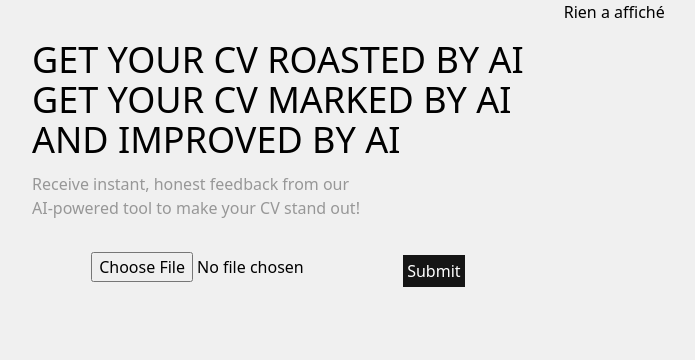
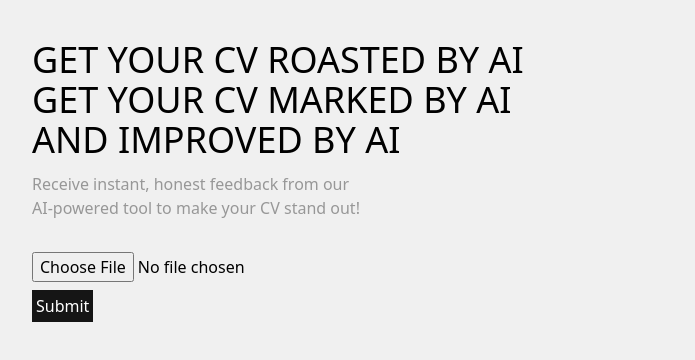
Before and after one commit to donia-fioklou/front-roast-cv, a React (Create React App) app: page / in a window 1280 px wide. Shown: the top 360 px of the page, without its empty margins (8-703 px from the left). Built offline with nearby package versions, Linux system fonts and the light colour scheme.

Commit message:
no change

```diff
--- a/src/App.js
+++ b/src/App.js
@@ -1,13 +1,11 @@
 import "./App.css";
 import { useState } from "react";
 function App() {
-  const api_url = 'https://back-roast-cv.onrender.com/roast_cv';
 
-  const [filePath, setFilePath] = useState(null);
+  const [filePath, setFilePath] = useState('');
 
   const handleFileChange = (event) => {
-    const newFilePath = event.target.value[0];
-
+    const newFilePath = event.target.value;
 
     // Validate if the file path ends with ".pdf"
     if (newFilePath.endsWith('.pdf')) {
@@ -18,32 +16,6 @@ function App() {
       alert('Please enter a valid PDF file path.');
     }
   };
-
-  const [roastResponse,setRoastResponse] = useState('')
-  const handleSubmit = async () => {
-
-
-    try {
-      const formData = new FormData();
-      formData.append('cv', filePath); // Replace 'file' with the desired field name in your backend
-      console.log('formData',formData);
-      console.log('formData',formData);
-
-      const response = await fetch(api_url, { // Replace with your backend endpoint
-        method: 'POST',
-        body: formData
-      });
-      const data = await response.json();
-      setRoastResponse(data.roaster_response)
-
-
-    } catch (error) {
-      console.log(error)
-    }
-  }
-
-  ;
-
   return <main className="bg-bgColor h-screen flex  ">
 
   {/* add the navaition here use the header and add a nav here*/ }
@@ -57,16 +29,14 @@ function App() {
     <p className=" text-textColor mb-8">Receive instant, honest feedback from our <br/>
        AI-powered tool to make your CV stand out!</p>
        <div className="">
-      <form className="flex justify-center items-center" onClick={handleSubmit}>
-        <input className="block mb-2 "
+
+      <input className="block mb-2 "
         type="file"
         placeholder="Enter file path"
         value={filePath}
         onChange={handleFileChange}
       />
-       <input  className=" p-1 bg-btColor text-white " type="submit" value="Submit"/>
-      </form>
-
+       <input  className=" p-1 bg-btColor text-white " type="submit" value="Submit" onClick={() => console.log('Sending file:', filePath)}/>
     </div>
   </section>
 
@@ -76,7 +46,7 @@ function App() {
   {/* the footer here */ }
 
 
-<p className=" ">{roastResponse?roastResponse:"Rien a affiché"}</p>
+
  </main>;
 
 }
```
